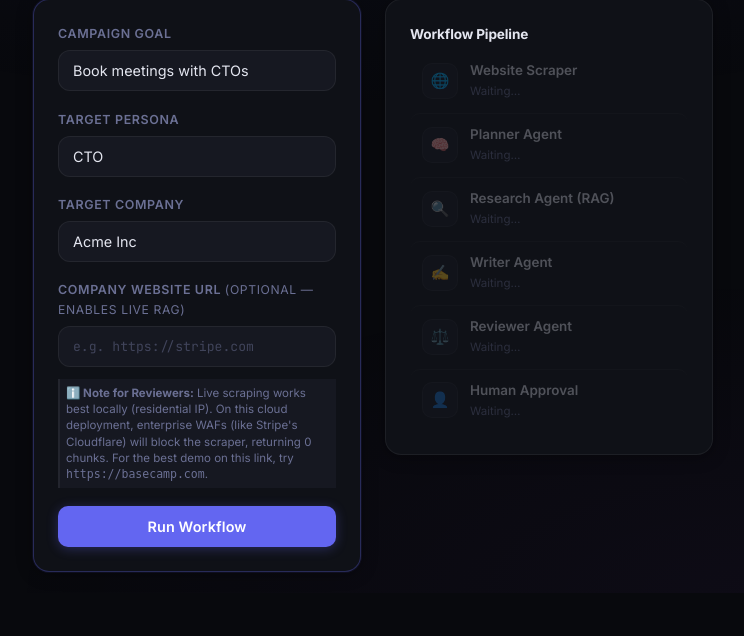
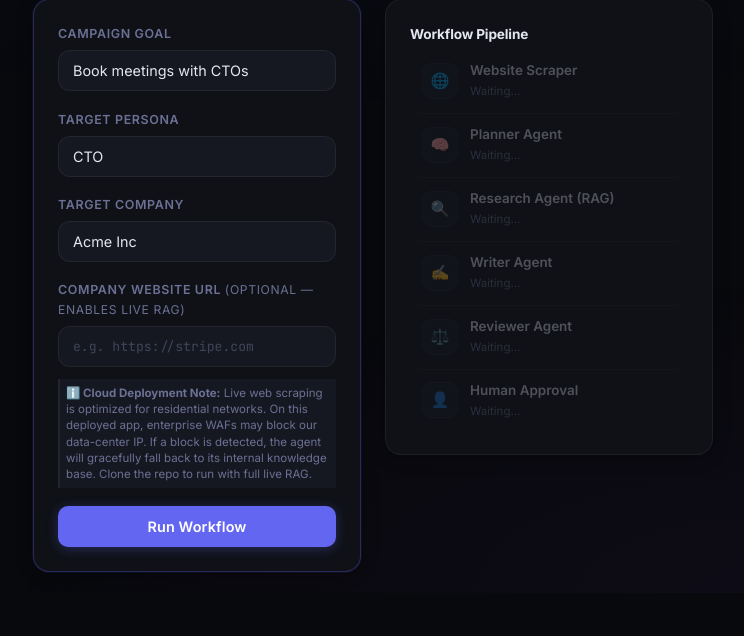
Before and after one commit to komalratre02/agentic-sequence-generator, a FastAPI app: page /generate in a window 1280 px wide. Shown: the part 207-843 px from the top of the page, without its empty margins (267-1011 px from the left). Run offline with FastAPI, Linux system fonts and the light colour scheme; parts of the project's set-up code (start-up, migrations or seed data) failed here and were passed over.

Commit message:
chore: update UI note to cleanly explain WAF fallback behavior without specific URL recommendations

```diff
--- a/app/templates/generate.html
+++ b/app/templates/generate.html
@@ -103,8 +103,8 @@
             <input class="form-control" id="company_url" name="company_url" type="url" placeholder="e.g. https://stripe.com"
               style="font-family: var(--mono); font-size: 0.82rem;" />
             <div style="margin-top:6px; font-size:0.72rem; color:var(--text-muted); line-height: 1.4; padding: 6px; border-left: 2px solid var(--border); background: var(--surface-2);">
-              <strong>ℹ️ Note for Reviewers:</strong>
-              Live scraping works best locally (residential IP). On this cloud deployment, enterprise WAFs (like Stripe's Cloudflare) will block the scraper, returning 0 chunks. For the best demo on this link, try <code>https://basecamp.com</code>.
+              <strong>ℹ️ Cloud Deployment Note:</strong>
+              Live web scraping is optimized for residential networks. On this deployed app, enterprise WAFs may block our data-center IP. If a block is detected, the agent will gracefully fall back to its internal knowledge base. Clone the repo to run with full live RAG.
             </div>
           </div>
           <button type="submit" class="btn btn-primary btn-lg" id="submitBtn" style="width:100%; justify-content:center;">
```
